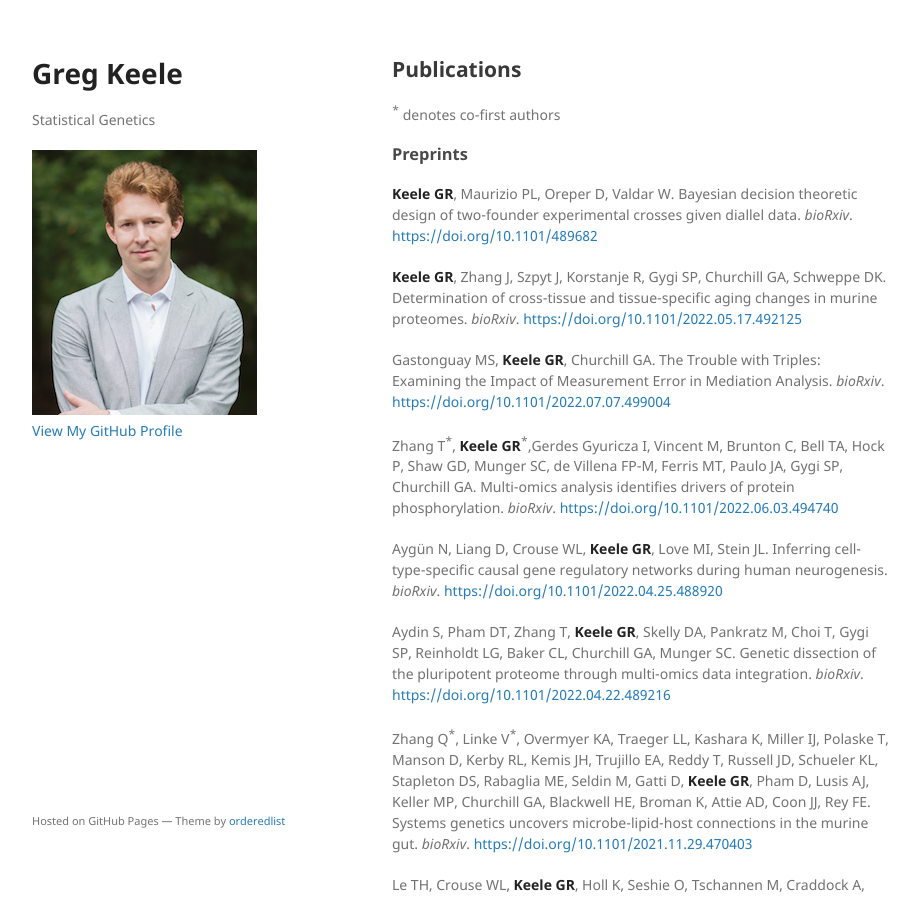
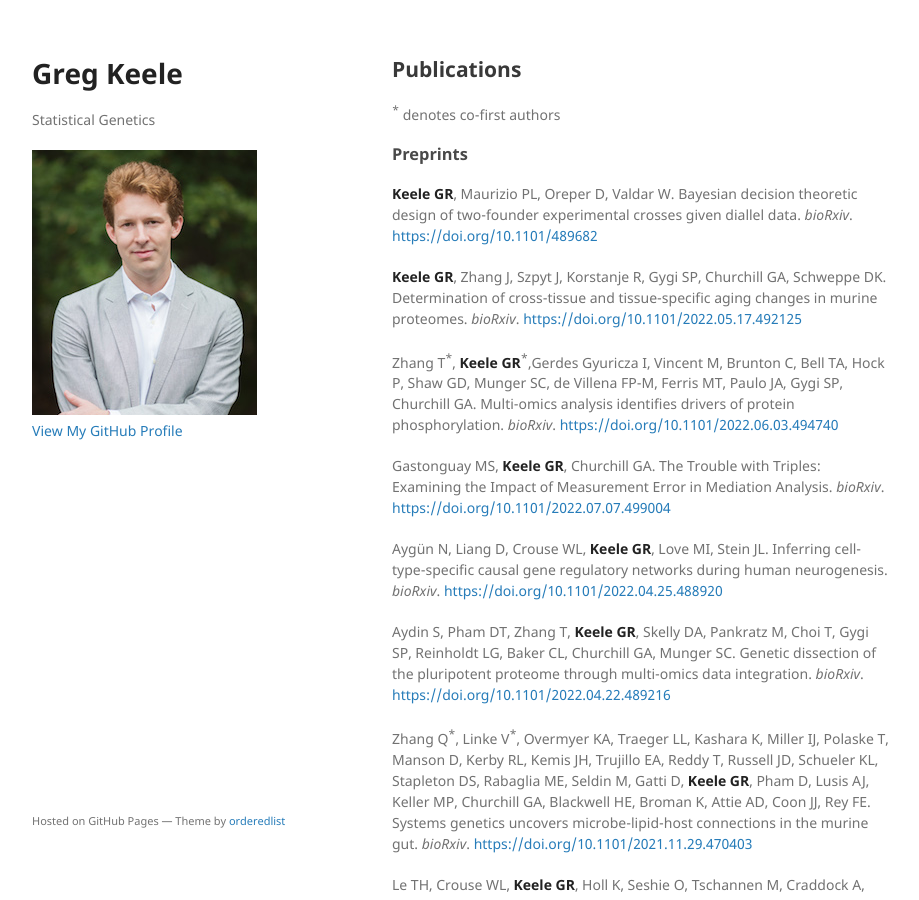
Before and after one commit to gkeele/gkeele.github.io, a Jekyll site: the page built from publications.md, in a window 1280 px wide and 900 px high. Shown: the whole window, without its empty margins (178-1097 px from the left). Built offline with Jekyll 4.4.1, drawn with Linux system fonts in a browser that asks for light colours; our own code applies the rules of GitHub Pages for plain Markdown files.

```diff
--- a/publications.md
+++ b/publications.md
@@ -11,9 +11,9 @@ layout: default
 
 **Keele GR**, Zhang J, Szpyt J, Korstanje R, Gygi SP, Churchill GA, Schweppe DK. Determination of cross-tissue and tissue-specific aging changes in murine proteomes. *bioRxiv*. [https://doi.org/10.1101/2022.05.17.492125](https://doi.org/10.1101/2022.05.17.492125)
 
+Zhang T<sup>\*</sup>, **Keele GR**<sup>\*</sup>,Gerdes Gyuricza I, Vincent M, Brunton C, Bell TA, Hock P, Shaw GD, Munger SC, de Villena FP-M, Ferris MT, Paulo JA, Gygi SP, Churchill GA. Multi-omics analysis identifies drivers of protein phosphorylation. *bioRxiv*. [https://doi.org/10.1101/2022.06.03.494740 ](https://doi.org/10.1101/2022.06.03.494740)
+
 Gastonguay MS, **Keele GR**, Churchill GA. The Trouble with Triples: Examining the Impact of Measurement Error in Mediation Analysis. *bioRxiv*. [https://doi.org/10.1101/2022.07.07.499004 ](https://doi.org/10.1101/2022.07.07.499004 )
-
-Zhang T<sup>\*</sup>, **Keele GR**<sup>\*</sup>,Gerdes Gyuricza I, Vincent M, Brunton C, Bell TA, Hock P, Shaw GD, Munger SC, de Villena FP-M, Ferris MT, Paulo JA, Gygi SP, Churchill GA. Multi-omics analysis identifies drivers of protein phosphorylation. *bioRxiv*. [https://doi.org/10.1101/2022.06.03.494740 ](https://doi.org/10.1101/2022.06.03.494740)
 
 Aygün N, Liang D, Crouse WL, **Keele GR**, Love MI, Stein JL. Inferring cell-type-specific causal gene regulatory networks during human neurogenesis. *bioRxiv*. [https://doi.org/10.1101/2022.04.25.488920](https://doi.org/10.1101/2022.04.25.488920)
 
```
